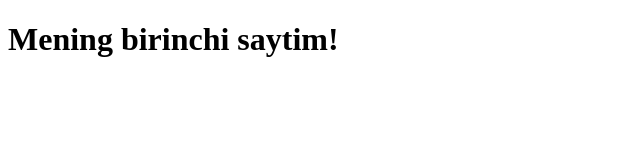
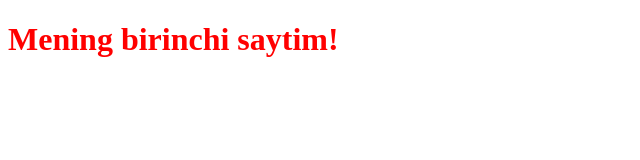
Before and after one commit to bexryzman09-cell/3-dars, a plain HTML site: page index.html in a window 1280 px wide. Shown: the whole page, without its empty margins (0-640 px from the left). Drawn offline with Linux system fonts and the light colour scheme.

Commit message:
color added

```diff
--- a/css/maini.css
+++ b/css/maini.css
@@ -0,0 +1,6 @@
+*{
+    box-sizing: border-box;
+}
+.text{
+    color: red;
+}
--- a/index.html
+++ b/index.html
@@ -5,10 +5,11 @@
     <meta charset="UTF-8">
     <meta name="viewport" content="width=device-width, initial-scale=1.0">
     <title>Document</title>
+    <link rel="stylesheet" href="css/maini.css">
 </head>
 
 <body>
-    <h1 class="text">
+    <h1 class="text" >
         Mening birinchi saytim!
     </h1>
 </body>
```
